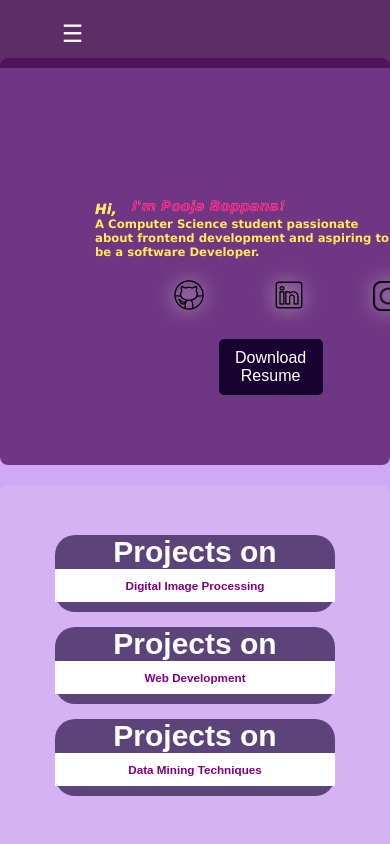
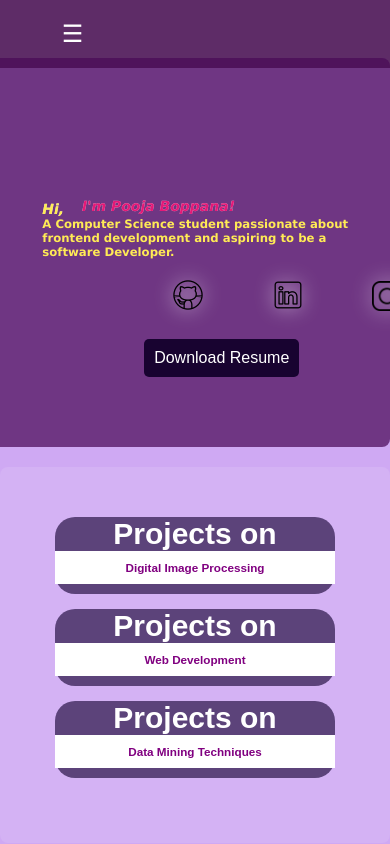
Before and after one commit to poojaboppana/PersonalPortofolio, a React (Create React App) app: page / in a window 390 px wide. Shown: the top 844 px of the page. Built offline with nearby package versions, Linux system fonts and the light colour scheme.

Commit message:
final changes

```diff
--- a/src/components/Home.css
+++ b/src/components/Home.css
@@ -383,7 +383,7 @@ section {
 #contact #contact-form {
     background: linear-gradient(10deg ,white, #410966c4, #530c83c4,#8018c5c4,#7709c0c4 ,white );
     height: 400px;
-    width: 50%;
+    width: 60%;
     text-align: center;
     margin: auto;
     border-radius: 8px;
@@ -791,7 +791,7 @@ margin-left: 33%;
   }
 
 /* Mobile (Small Devices) */
-@media (max-width: 750px) {
+@media (max-width: 850px) {
   .Home{
     width: 100vw;
   }
@@ -819,13 +819,11 @@ margin-left: 33%;
        grid-template-columns: repeat(2,1fr);
 
       }
-      #icon-resume{
-        align-items: center;
-      }
+
     #icon{
       display: flex;
       flex-direction: row;
-    margin-left: -35%;
+
     }
       .nav-links.active a{
        height: 10px;
@@ -836,10 +834,16 @@ margin-left: 33%;
     display: block;
 
 }
-
+#about{
+  margin-left: -15%;
+}
+#about h3{
+ text-align: left;
+}
 #about h1{
   font-size: 14px;
 }
+
 #about-content #span-item{
   font-size: 14px;
 }
@@ -863,14 +867,27 @@ margin-left: 33%;
       #project img{
         display:none;
        }
-       #about-content{
-        margin-left: auto;
-        margin-right: auto;
-       }
+
        #contact #contact-form h1 {
         position: relative;
       top:50%;
         font-size: 30px;
        }
+       #contact #contact-form {
+        width: 90%;
 
+       }
+       #contact #contact-form #name{
+         margin-top: 12%;
     }
+  }
+  @media (max-width: 1000px) {
+  #contact #contact-form #name{
+    margin-top: -5%;
+
+  }
+  #contact #contact-form {
+ width: 80%;
+
+  }
+  }
```
